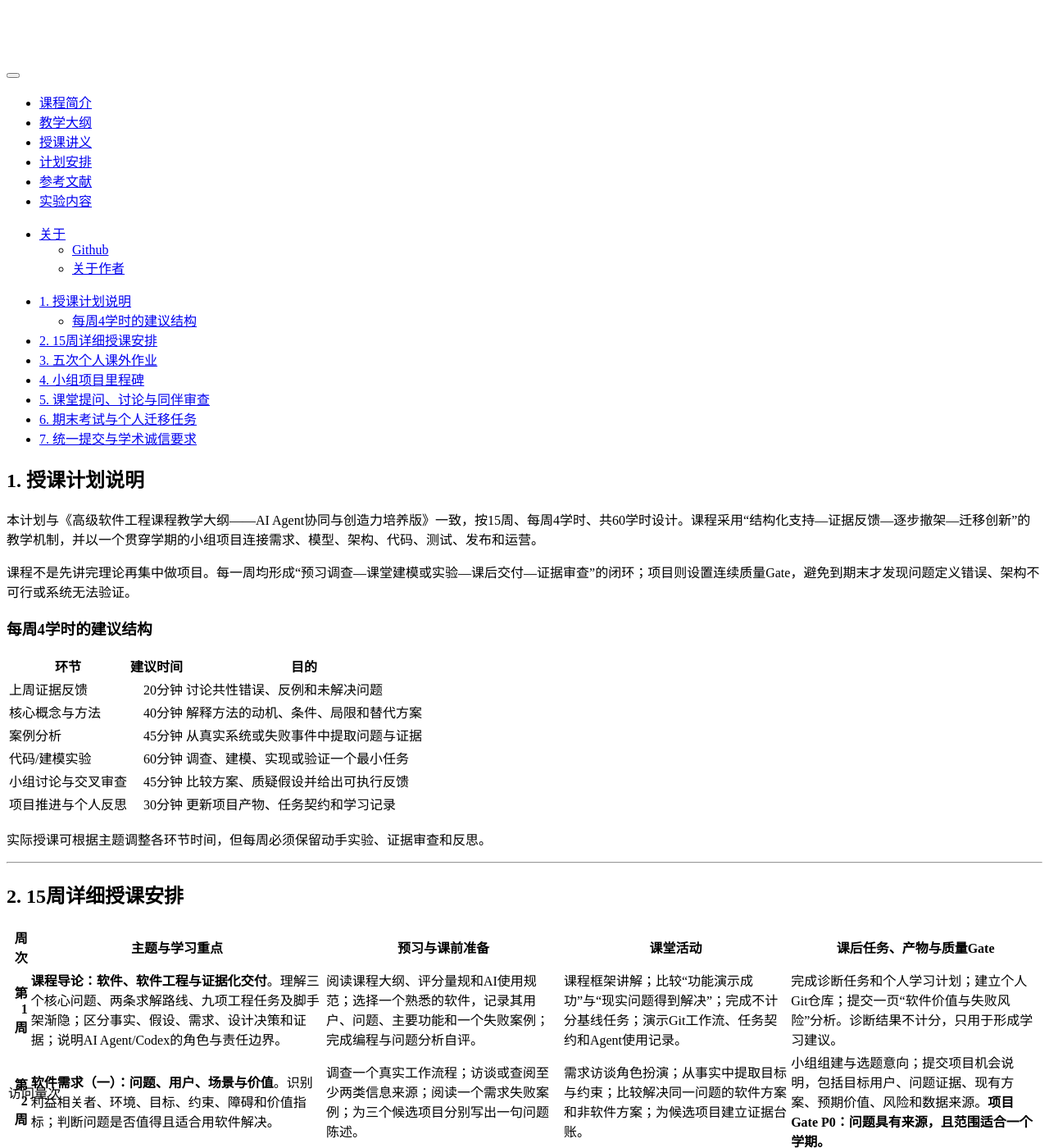
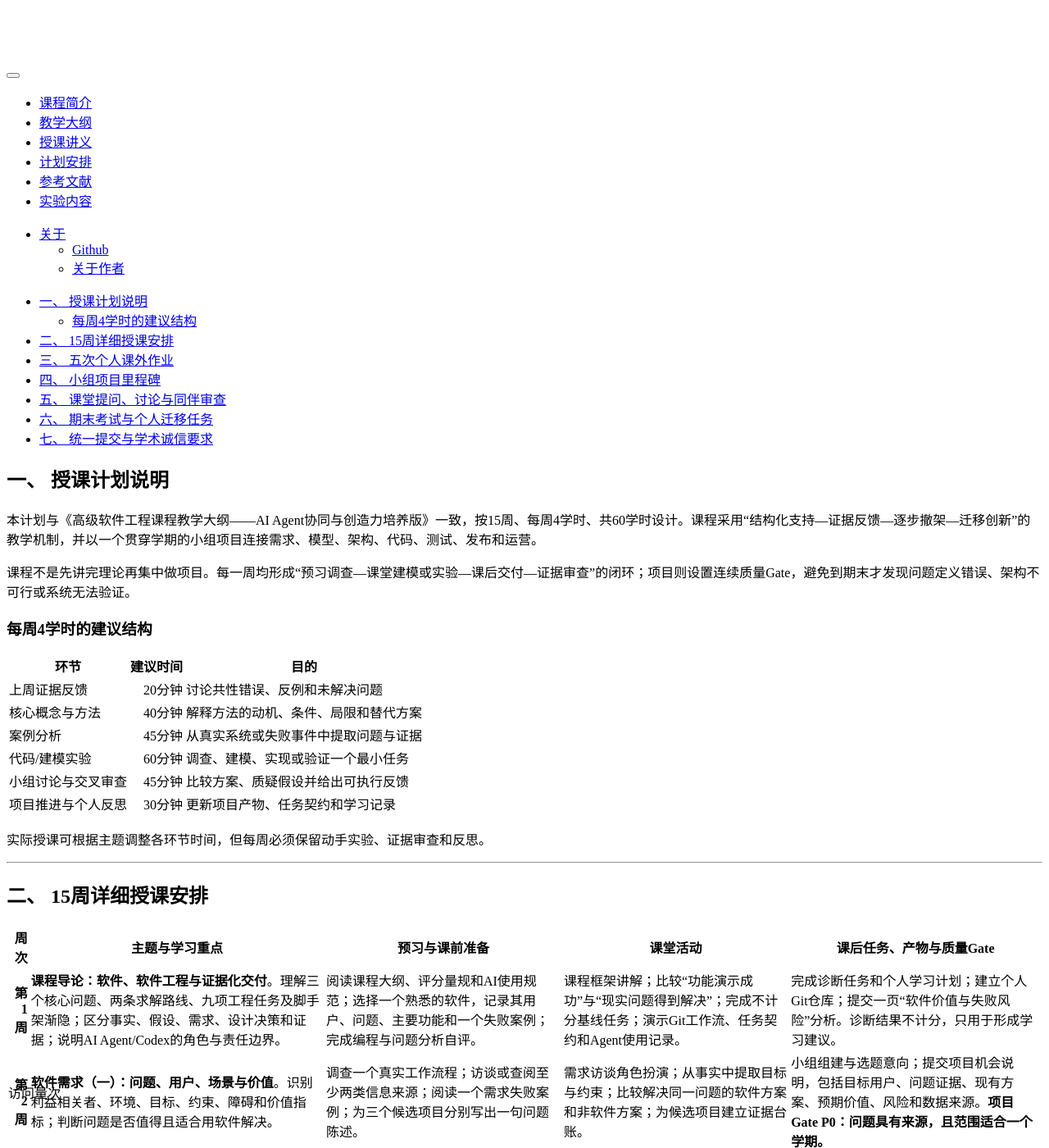
Before and after one commit to tjluo-ucas/ase, a Jekyll site: the page built from _posts/2019-02-09-schedule.md, in a window 1280 px wide and 1400 px high. Shown: the whole window at 82% size. Built offline with Jekyll 4.4.1, drawn with Linux system fonts in a browser that asks for light colours; comment, search, counter and statistics services are not loaded; some of the changed text lies outside the part shown.

Commit message:
Update 2019-02-09-schedule.md

```diff
--- a/_posts/2019-02-09-schedule.md
+++ b/_posts/2019-02-09-schedule.md
@@ -9,7 +9,7 @@ permalink: /schedule/
 * content
 {:toc}
 
-## 1. 授课计划说明 {#introdution}
+## 一、 授课计划说明 {#introdution}
 
 本计划与《高级软件工程课程教学大纲——AI Agent协同与创造力培养版》一致，按15周、每周4学时、共60学时设计。课程采用“结构化支持—证据反馈—逐步撤架—迁移创新”的教学机制，并以一个贯穿学期的小组项目连接需求、模型、架构、代码、测试、发布和运营。
 
@@ -30,7 +30,7 @@ permalink: /schedule/
 
 ---
 
-## 2. 15周详细授课安排 {#details}
+## 二、 15周详细授课安排 {#details}
 
 | 周次 | 主题与学习重点 | 预习与课前准备 | 课堂活动 | 课后任务、产物与质量Gate |
 |---:|---|---|---|---|
@@ -52,7 +52,7 @@ permalink: /schedule/
 
 ---
 
-## 3. 五次个人课外作业  {#homework}
+## 三、 五次个人课外作业  {#homework}
 
 五次作业共占课程总成绩15%，每次3%。个人作业可以使用经允许的AI工具，但必须保存任务目的、关键输入、采纳或拒绝理由以及独立验证证据。
 
@@ -66,7 +66,7 @@ permalink: /schedule/
 
 ---
 
-## 4. 小组项目里程碑  {#teamwork}
+## 四、 小组项目里程碑  {#teamwork}
 
 小组项目占总成绩40%。里程碑分数并非只奖励“按时提交”，而是评价问题、方案和证据是否达到进入下一阶段的条件。
 
@@ -83,7 +83,7 @@ permalink: /schedule/
 
 ---
 
-## 5. 课堂提问、讨论与同伴审查 {#in-class-peer-discuss}
+## 五、 课堂提问、讨论与同伴审查 {#in-class-peer-discuss}
 
 该部分占总成绩5%，评价重点不是发言次数，而是问题和反馈的质量。有效贡献包括：
 
@@ -98,7 +98,7 @@ permalink: /schedule/
 
 ---
 
-## 6. 期末考试与个人迁移任务  {#final_project}
+## 六、 期末考试与个人迁移任务  {#final_project}
 
 期末考试占总成绩40%，建议由“基础概念与方法辨析”和“个人迁移任务”两部分组成，用于同时评价知识理解和独立解决陌生问题的能力，避免团队项目成绩掩盖个体差异。个人迁移任务应选择学生没有直接负责过的模块、仓库或领域，并要求其在限定时间内完成：
 
@@ -115,7 +115,7 @@ permalink: /schedule/
 
 ---
 
-## 7. 统一提交与学术诚信要求  {#honer_code}
+## 七、 统一提交与学术诚信要求  {#honer_code}
 
 所有个人作业和项目里程碑应满足以下要求：
 
```
